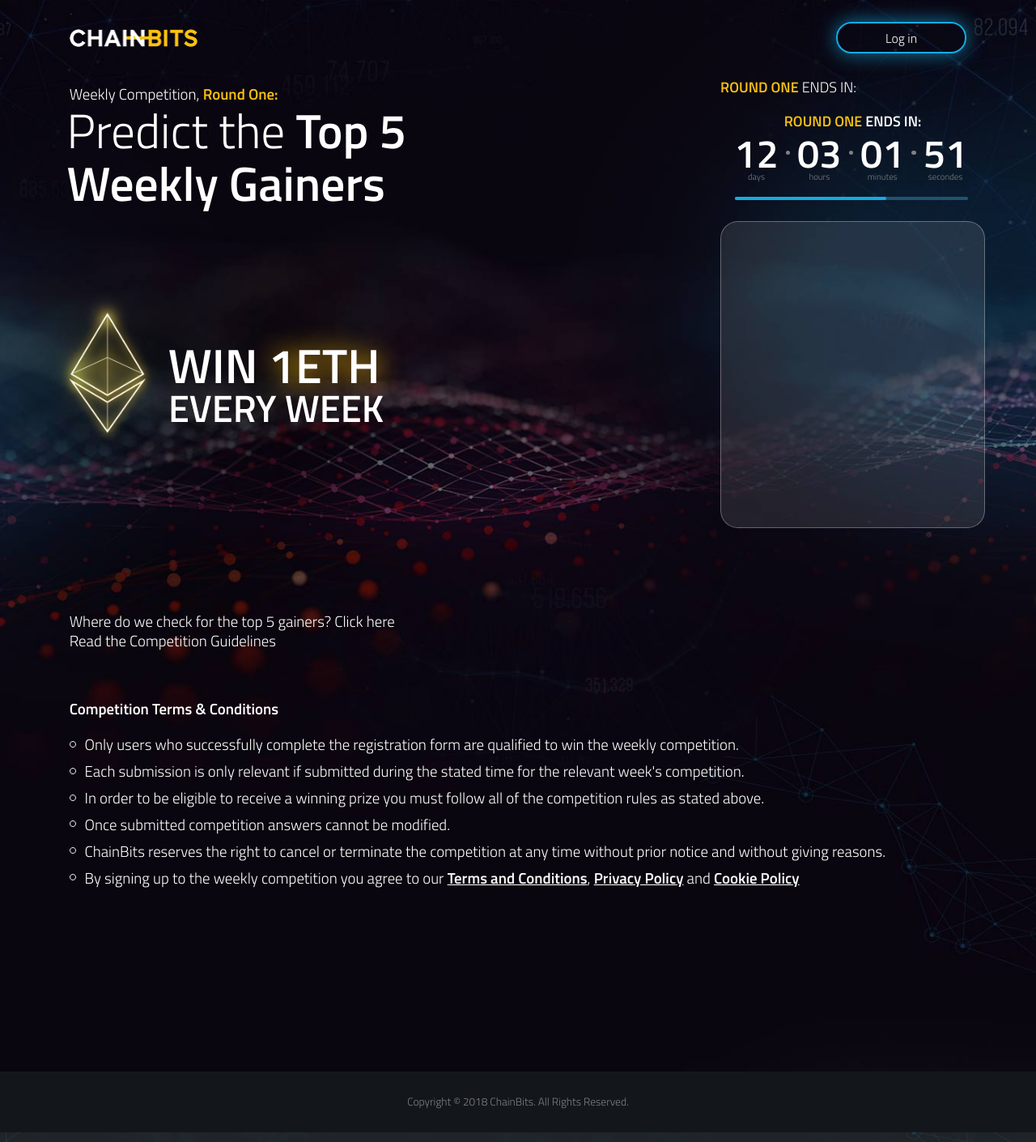
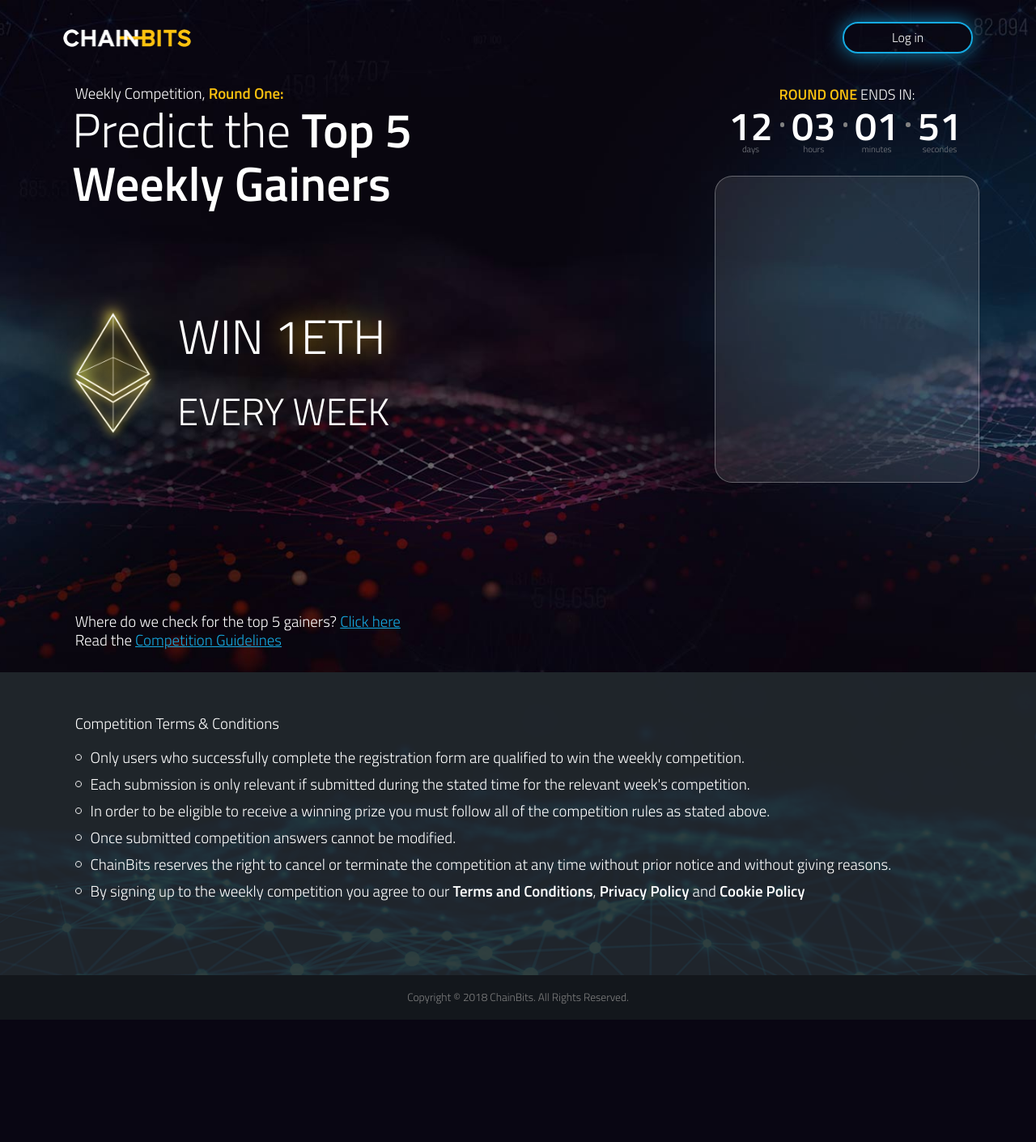
Before and after one commit to coatceatl/chainbits, a website: page example.html in a window 1280 px wide. Shown: the top 1410 px of the page at 81% size. After the commit the page ends 1259 px from the top, so only its background shows below. Drawn offline with nearby package versions, Linux system fonts and the light colour scheme.

Commit message:
changed footer and css

```diff
--- a/example.html
+++ b/example.html
@@ -3,10 +3,13 @@
   <head>
     <meta charset="utf-8">
     <meta name="viewport" content="width=device-width, initial-scale=1.0" />
-    <script type="text/javascript" src="https://code.jquery.com/jquery-1.12.4.min.js"></script>
+    <link rel="stylesheet" href="https://maxcdn.bootstrapcdn.com/bootstrap/4.0.0/css/bootstrap.min.css" integrity="sha384-Gn5384xqQ1aoWXA+058RXPxPg6fy4IWvTNh0E263XmFcJlSAwiGgFAW/dAiS6JXm" crossorigin="anonymous">
     <link href="https://fonts.googleapis.com/css?family=Titillium+Web:300,600" rel="stylesheet">
     <link href="style/style.css?v=343333443332333444" rel="stylesheet" type="text/css">
     <link href="style/creative.css?v=1243344333" rel="stylesheet" type="text/css">
+    <script src="https://code.jquery.com/jquery-3.2.1.slim.min.js" integrity="sha384-KJ3o2DKtIkvYIK3UENzmM7KCkRr/rE9/Qpg6aAZGJwFDMVNA/GpGFF93hXpG5KkN" crossorigin="anonymous"></script>
+    <script src="https://cdnjs.cloudflare.com/ajax/libs/popper.js/1.12.9/umd/popper.min.js" integrity="sha384-ApNbgh9B+Y1QKtv3Rn7W3mgPxhU9K/ScQsAP7hUibX39j7fakFPskvXusvfa0b4Q" crossorigin="anonymous"></script>
+    <script src="https://maxcdn.bootstrapcdn.com/bootstrap/4.0.0/js/bootstrap.min.js" integrity="sha384-JZR6Spejh4U02d8jOt6vLEHfe/JQGiRRSQQxSfFWpi1MquVdAyjUar5+76PVCmYl" crossorigin="anonymous"></script>
     <script src="script/scale.js"></script>
     <script src="script/countdown.js"></script>
     <title>ChainBits</title>
@@ -34,7 +37,6 @@
                 <span class="subtitle">EVERY WEEK</span>
               </h2>
               <div class="sidebar">
-                <span class="txt-info"><span class="yellow">ROUND ONE</span> ENDS IN:</span>
                 <div class="timer light">
                   <h2 class="timer_title"><span class="yellow">ROUND ONE</span> ENDS IN:</h2>
                   <div class="nums">
@@ -48,9 +50,6 @@
                     <div class="num"> <span class="num_big"><span id="seconds">57</span></span> <span class="num_txt">secondes</span> </div>
                     <div class="clear"></div>
                   </div>
-                  <div class="line_full">
-                    <div class="line_half"></div>
-                  </div>
                 </div>
                 <div class="form">
                 </div>
@@ -61,14 +60,14 @@
         </div>
 
         <div class='txt-info'>
-          Where do we check for the top 5 gainers? <a class='main-bottom__link' href='#'>Click here</a>
+          Where do we check for the top 5 gainers? <a class='lightblue' href='#'>Click here</a>
         </div>
         <div class='txt-info'>
-          Read the <a class='main-bottom__link' href='#'>Competition Guidelines<a>
+          Read the <a class='lightblue' href='#'>Competition Guidelines<a>
         </div>
       </div>
-      <div class='container'>
-        <div class='footer-top'>
+      <div class="footer-top">
+        <div class="container">
           <div class="bottom light">
             <h2 class="title4">Competition Terms &amp; Conditions</h2>
             <ul class="guides terms">
--- a/style/creative.css
+++ b/style/creative.css
@@ -102,7 +102,7 @@
 	width: 7em;
 	text-align: right;
 	height: 3.3em;
-	padding-top: 1.35em;
+	padding-top: 0.35em;
 	background-image: url(../images/eth.png?V=1);
 	background-size: auto 100%;
 	background-position: left center;
@@ -166,7 +166,7 @@
 }
 
 .lightblue {
-	color: #30aede;
+  color: #15abe3;
 	text-decoration: underline;
 	cursor: pointer;
 }
@@ -270,14 +270,25 @@
 	border: 1px solid rgba(255,255,255,0.3);
 	border-radius: 0.5em;
 }
+.footer-top {
+  background-image: url(../images/bg-footer.png?V=1);
+	background-size: auto 100%;
+	background-position: left center;
+	background-repeat: no-repeat;
+}
+.bottom {
+  margin-bottom: 3.4em;
+  margin-top: 1.3em;
+}
 
 .footer {
 	width: 100%;
 	background-color: #13171c;
-	padding: 2.1em;
+	padding: 1.4em;
 	text-align: center;
 	color: gray;
 	font-size: 0.3em;
+  margin-bottom: 0;
 }
 
 @media screen and (max-width: 992px) {
```
Also changed, not shown: images/bg-footer.png (added).
